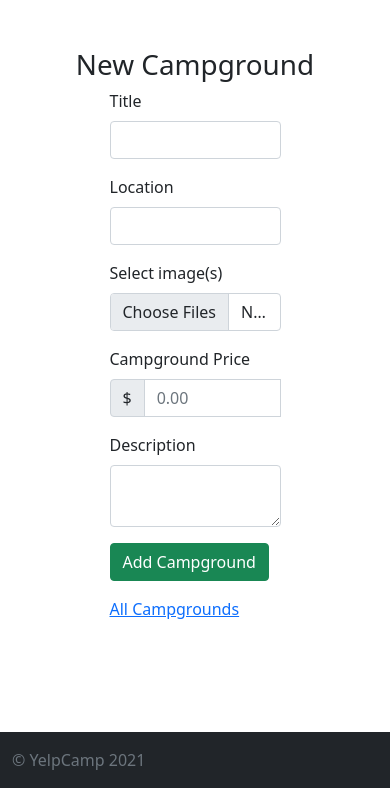
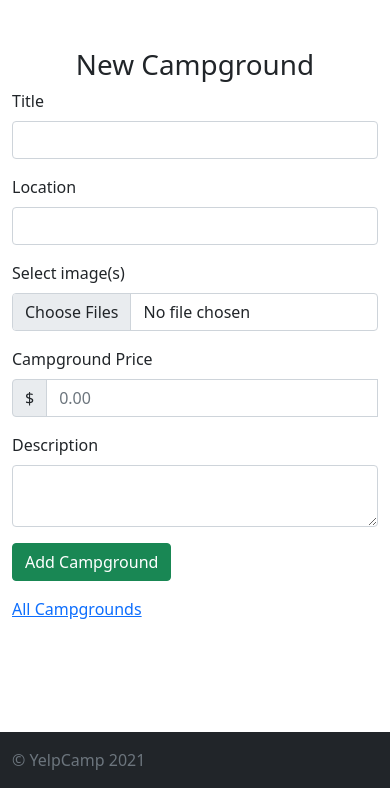
Before and after one commit to Mohammed-Mounir/YelpCamp, a Node server app: page /campgrounds/new in a window 390 px wide. Shown: the part 56-844 px from the top of the page. Run offline with Node 20, Linux system fonts and the light colour scheme; the visitor is signed in with stand-in values (Sample User, id 1); some libraries are stand-ins or nearby versions.

Commit message:
style: responsive new and edit page

```diff
--- a/views/campgrounds/edit.ejs
+++ b/views/campgrounds/edit.ejs
@@ -2,7 +2,7 @@
 
 <div class="row">
   <h1 class="text-center">Edit Campground</h1>
-  <div class="col-6 offset-3">
+  <div class="col-md-6 offset-md-3 mb-5">
     <form
       action="/campgrounds/<%= campground._id %>?_method=PUT"
       method="POST"
--- a/views/campgrounds/new.ejs
+++ b/views/campgrounds/new.ejs
@@ -1,7 +1,7 @@
 <% layout('layouts/boilerplate') %>
 <div class="row">
   <h1 class="text-center">New Campground</h1>
-  <div class="col-6 offset-3">
+  <div class="col-md-6 offset-md-3 mb-5">
     <form
       action="/campgrounds"
       method="POST"
```
